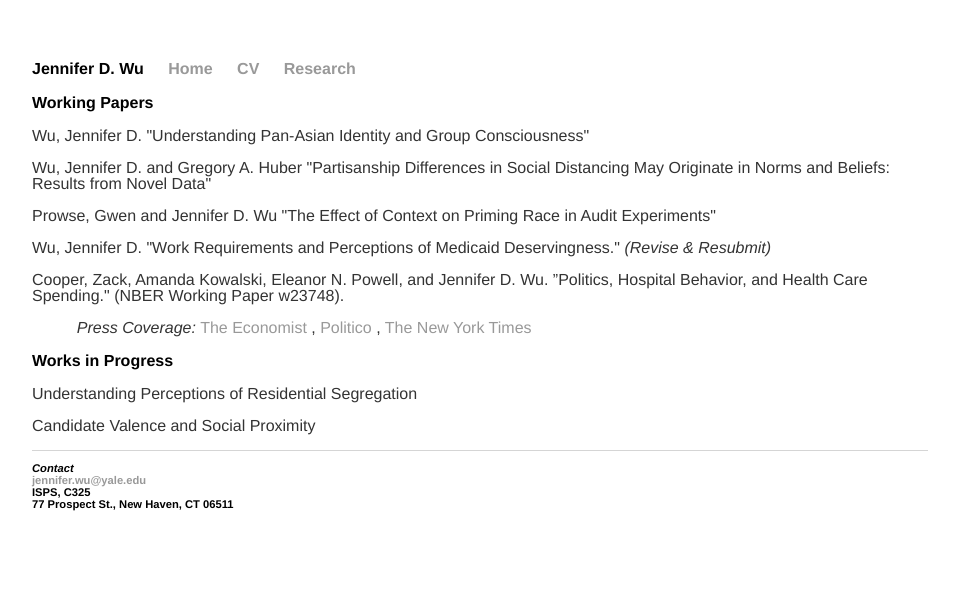
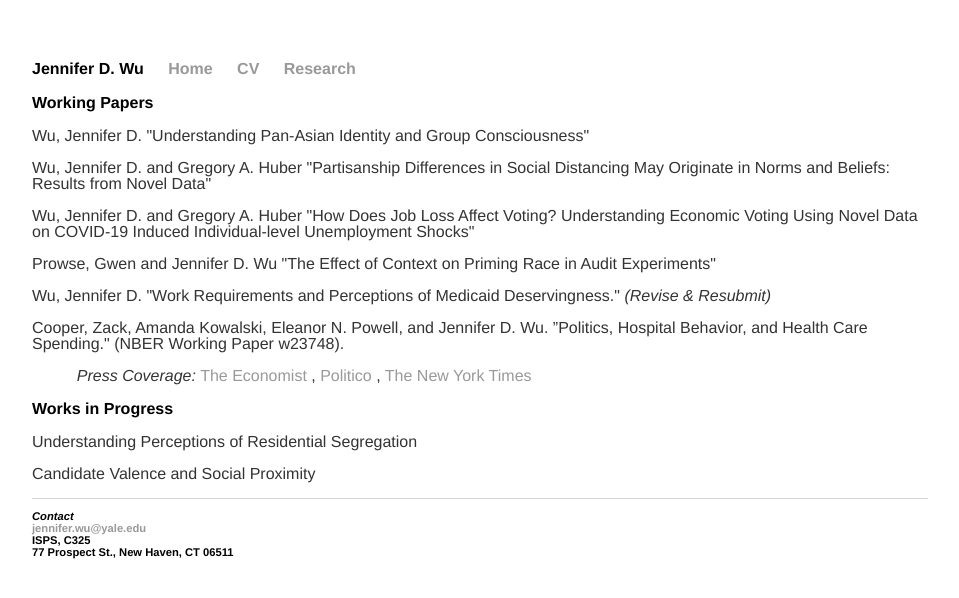
Before and after one commit to wujend/wujend.github.io, a Jekyll site: the page built from research/index.html, in a window 1280 px wide. Shown: the top 598 px of the page, without its empty margins (160-1119 px from the left). Built offline with Jekyll 4.4.1, drawn with Linux system fonts in a browser that asks for light colours.

Commit message:
Update index.html

```diff
--- a/research/index.html
+++ b/research/index.html
@@ -5,7 +5,8 @@
 <div class="blurb">
 <h1>Working Papers</h1>
 <p>Wu, Jennifer D. "Understanding Pan-Asian Identity and Group Consciousness" </p>
-<p>Wu, Jennifer D. and Gregory A. Huber "Partisanship Differences in Social Distancing May Originate in Norms and Beliefs: Results from Novel Data"
+<p>Wu, Jennifer D. and Gregory A. Huber "Partisanship Differences in Social Distancing May Originate in Norms and Beliefs: Results from Novel Data" </p>
+<p>Wu, Jennifer D. and Gregory A. Huber "How Does Job Loss Affect Voting? Understanding Economic Voting Using Novel Data on COVID-19 Induced Individual-level Unemployment Shocks" </p>
 <p>Prowse, Gwen and Jennifer D. Wu "The Effect of Context on Priming Race in Audit Experiments"</p>
 <p>Wu, Jennifer D. "Work Requirements and Perceptions of Medicaid Deservingness." <i>(Revise & Resubmit)</i></p>
 <p>Cooper, Zack, Amanda Kowalski, Eleanor N. Powell, and Jennifer D. Wu. ”Politics, Hospital Behavior, and Health Care Spending."
```
